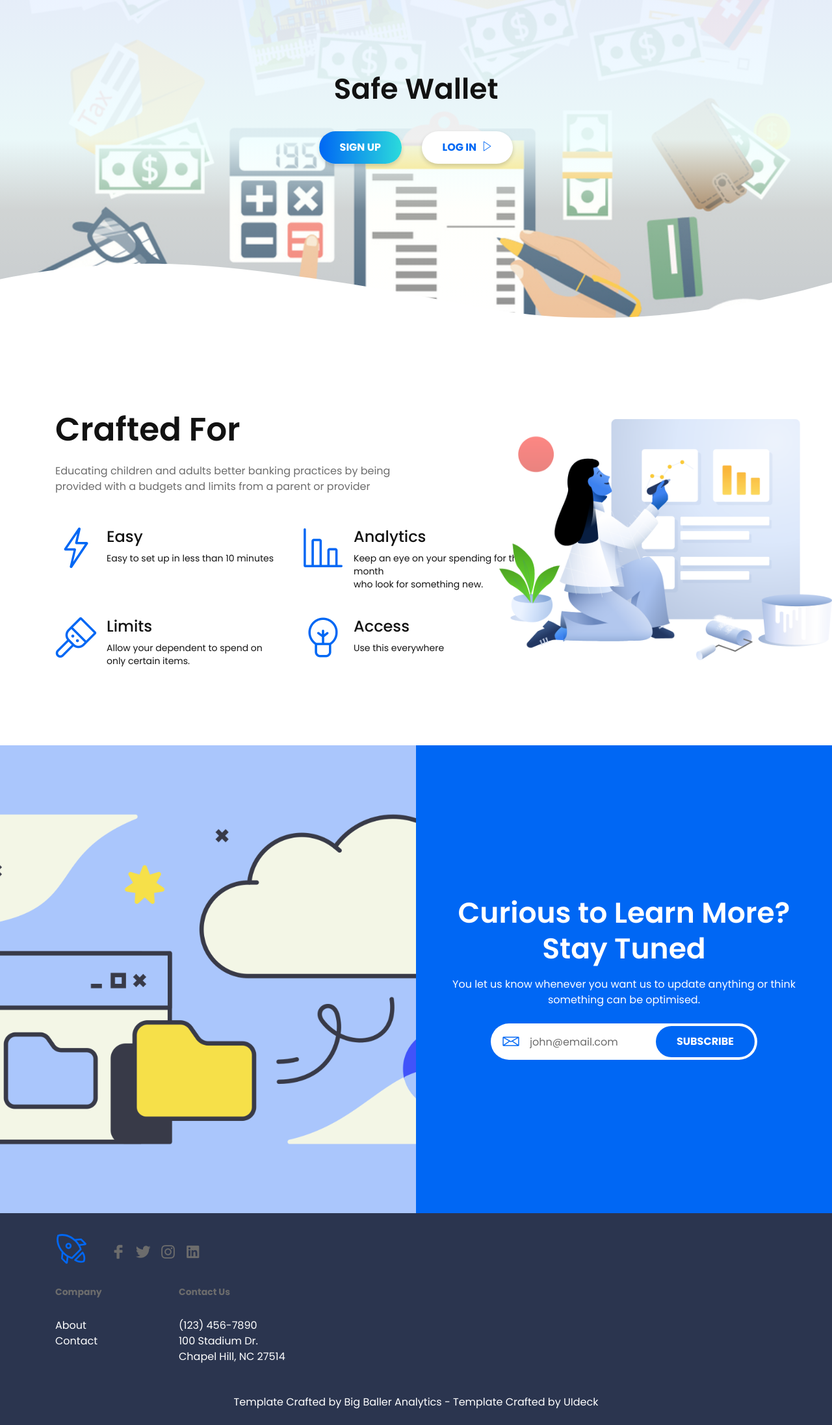
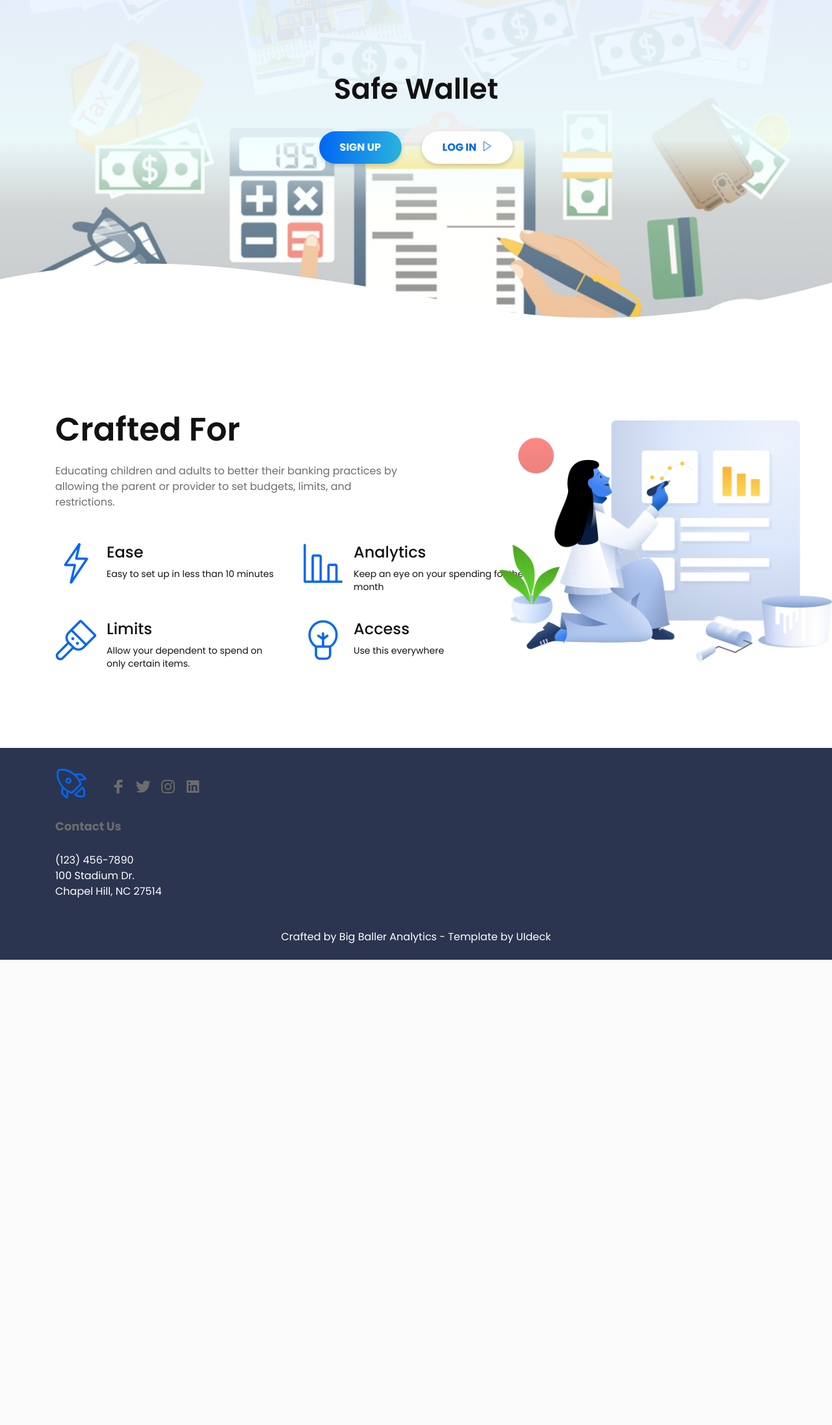
Before and after one commit to vambil/COMP-426-Final, a PHP site: page /home.html in a window 1280 px wide. Shown: the part 86-2279 px from the top of the page at 65% size. After the commit the page ends 1563 px from the top, so only its background shows below. Run offline with PHP 8.4, Linux system fonts and the light colour scheme; some web fonts are replaced.

Commit message:
done all

```diff
--- a/home.html
+++ b/home.html
@@ -61,9 +61,6 @@
                                     <li class="nav-item">
                                         <a class="page-scroll" href="#service">USE</a>
                                     </li>
-                                    <!-- <li class="nav-item">
-                                        <a class="page-scroll" href="#contact">CONTACT</a>
-                                    </li> -->
                                 </ul>
                             </div>
                         </nav> <!-- navbar -->
@@ -102,7 +99,7 @@
                 <div class="col-lg-6">
                     <div class="section-title pb-10">
                         <h4 class="title">Crafted For</h4>
-                        <p class="text">Educating children and adults better banking practices by being provided with a budgets and limits from a parent or provider</p>
+                        <p class="text">Educating children and adults to better their banking practices by allowing the parent or provider to set budgets, limits, and restrictions.</p>
                     </div> <!-- section title -->
                 </div>
             </div> <!-- row -->
@@ -115,7 +112,7 @@
                                     <i class="lni-bolt"></i>
                                 </div>
                                 <div class="services-content media-body">
-                                    <h4 class="services-title">Easy</h4>
+                                    <h4 class="services-title">Ease</h4>
                                     <p class="text">Easy to set up in less than 10 minutes</p>
                                 </div>
                             </div> <!-- services content -->
@@ -127,7 +124,7 @@
                                 </div>
                                 <div class="services-content media-body">
                                     <h4 class="services-title">Analytics</h4>
-                                    <p class="text">Keep an eye on your spending for the month</br> who look for something new.</p>
+                                    <p class="text">Keep an eye on your spending for the month</p>
                                 </div>
                             </div> <!-- services content -->
                         </div>
@@ -168,10 +165,8 @@
 
      <!--====== CALL TO ACTION PART START ======-->
 
-    <section id="call-to-action" class="call-to-action">
-        <div class="call-action-image">
-            <img src="./user_landing/assets/images/call-to-action.png" alt="call-to-action">
-        </div>
+    <!-- <section id="call-to-action" class="call-to-action">
+
 
         <div class="container-fluid">
             <div class="row justify-content-end">
@@ -184,11 +179,11 @@
                             <input type="text" placeholder="john@email.com">
                             <button type="submit">SUBSCRIBE</button>
                         </div>
-                    </div> <!-- slider-content -->
+                    </div>
                 </div>
-            </div> <!-- row -->
-        </div> <!-- container -->
-    </section>
+            </div>
+        </div>
+    </section> -->
 
     <!--====== CALL TO ACTION PART ENDS ======-->
 
@@ -215,16 +210,6 @@
                         </div>
                     </div> <!-- row -->
                     <div class="row">
-                        <div class="col-lg-2 col-md-4 col-sm-6">
-                            <div class="footer-link text">
-                                <h3 class="footer-title title">Company</h6>
-                                <ul class= "copyright">
-                                    <li class="text">About</li>
-                                    <li class="text">Contact</li>
-
-                                </ul>
-                            </div> <!-- footer link -->
-                        </div>
                         <div class="col-lg-3 col-md-4 col-sm-5">
                             <div class="footer-link text">
                                 <h3 class="footer-title text">Contact Us</h6>
@@ -244,7 +229,7 @@
                     <div class="row">
                         <div class="col-lg-12">
                             <div class="copyright text-center">
-                                <p class="text">Template Crafted by Big Baller Analytics - Template Crafted by UIdeck</p>
+                                <p class="text">Crafted by Big Baller Analytics - Template by UIdeck</p>
                             </div>
                         </div>
                     </div> <!-- row -->
--- a/user_landing/assets/css/style.css
+++ b/user_landing/assets/css/style.css
@@ -393,9 +393,9 @@ p {
               height: 100%;
               top: 0;
               left: 0;
-              background-image: -webkit-linear-gradient(left, #0067f4, #2bdbdc);
+              background-image: -webkit-linear-gradient(left, #0067f4, #2bb3dc);
               background-image: -o-linear-gradient(left, #0067f4, #2bdbdc);
-              background-image: linear-gradient(to right, #0067f4, #2bdbdc);
+              background-image: linear-gradient(to right, #0067f4, #2bb3dc);
               background-position: right center;
               z-index: -1;
               -webkit-transition: all 0.3s ease-out 0s;
@@ -404,9 +404,9 @@ p {
               -o-transition: all 0.3s ease-out 0s;
               transition: all 0.3s ease-out 0s; }
             .header-hero .header-content .header-btn li a.main-btn.btn-one:hover::before {
-              background-image: -webkit-linear-gradient(right, #0067f4, #2bdbdc);
-              background-image: -o-linear-gradient(right, #0067f4, #2bdbdc);
-              background-image: linear-gradient(to left, #0067f4, #2bdbdc);
+              background-image: -webkit-linear-gradient(right, #0067f4, #0067f4);
+              background-image: -o-linear-gradient(right, #0067f4, #0067f4);
+              background-image: linear-gradient(to left, #0067f4, #0067f4);
               background-position: left center;
               -webkit-transition: all none ease-out 0s;
               -moz-transition: all none ease-out 0s;
@@ -884,7 +884,7 @@ p.form-message.error {
         margin-left: 0; } }
 
 .footer-title {
-  font-size: 14px;
+  font-size: 18px;
   font-weight: 700;
   line-height: 18px;
   color: #6c6c6c; }
```
Also changed, not shown: package.json (added, +19 -0 lines), package-lock.json (added).
